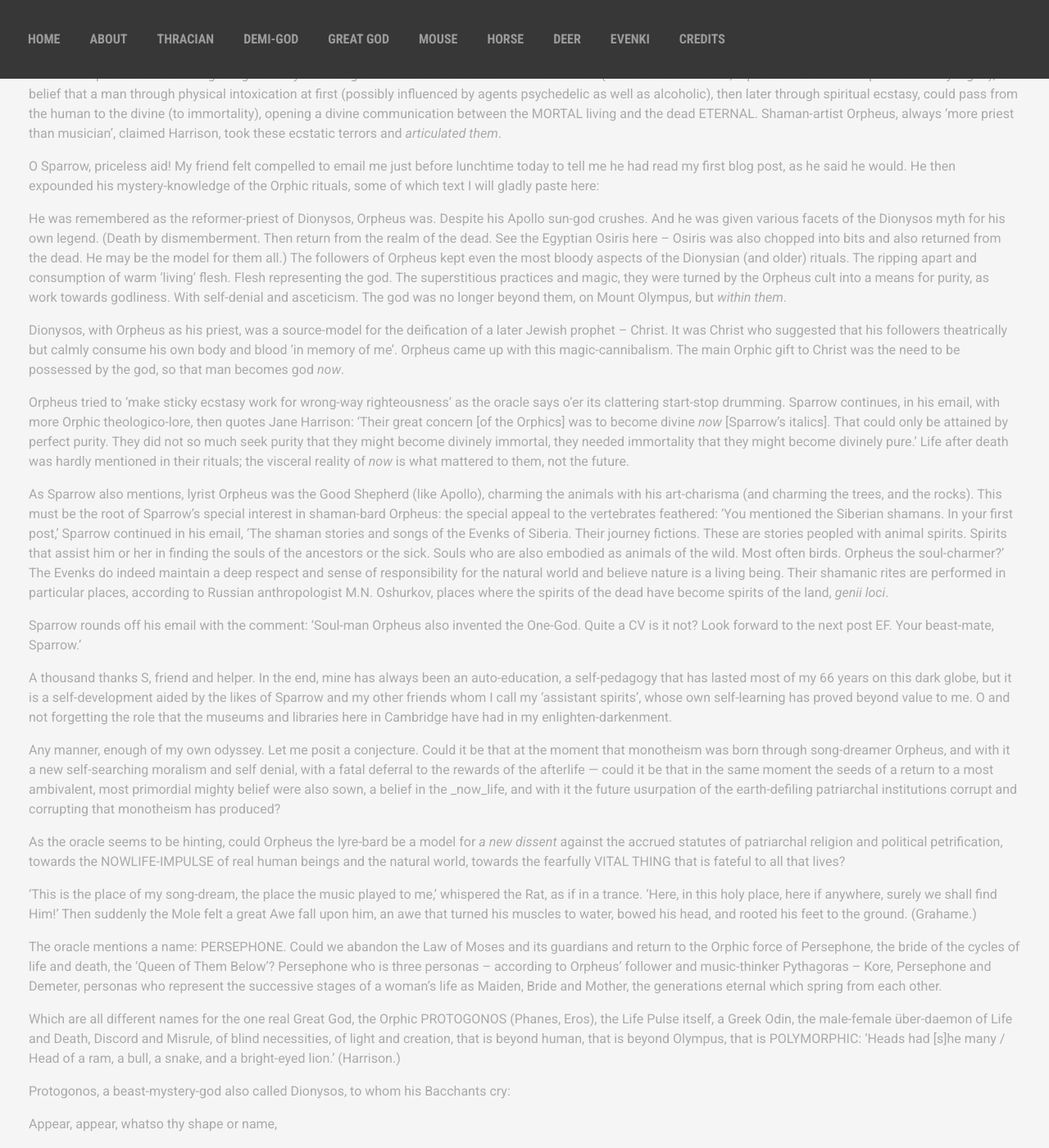
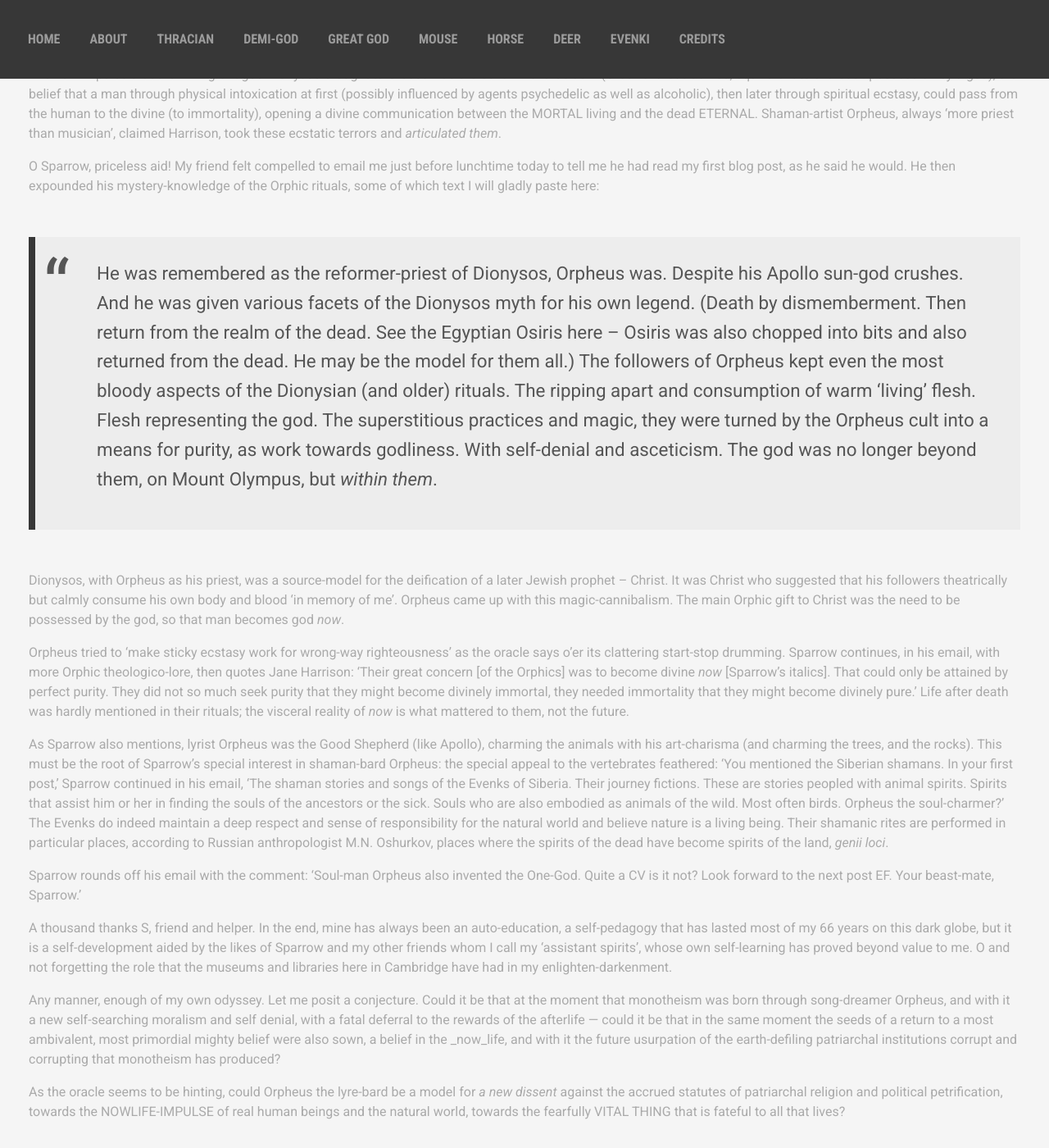
Before and after one commit to FitzwilliamMuseum/fitz-sevenHeadsOfGogMagog, a Jekyll site: the page built from oracle-the-second-from-the-head-of-a-demi-god.md, in a window 1280 px wide and 1400 px high, scrolled down 2083 px. Shown: the whole window at 82% size. Built offline with Jekyll 4.4.1, drawn with Linux system fonts in a browser that asks for light colours; nearby versions of some CDN libraries.

Commit message:
Fix blockquote css

```diff
--- a/css/style.css
+++ b/css/style.css
@@ -2039,3 +2039,34 @@
 .jumbotron {
     padding-top: 150px;
 }
+blockquote{
+    font-family: 'Roboto', sans-serif;
+    font-size: 1.4em;
+    margin:50px auto;
+    color: #555555;
+    padding:1.2em 30px 1.2em 75px;
+    border-left:8px solid #373737 ;
+    line-height:1.6;
+    position: relative;
+    background:#EDEDED;
+}
+
+blockquote::before{
+    font-family: 'Roboto', sans-serif;
+    content: "\201C";
+    font-size:4em;
+    position: absolute;
+    left: 10px;
+    top:-10px;
+}
+
+blockquote::after{
+    content: '';
+}
+
+blockquote span{
+    display:block;
+    font-style: normal;
+    font-weight: bold;
+    margin-top:1em;
+}
```
